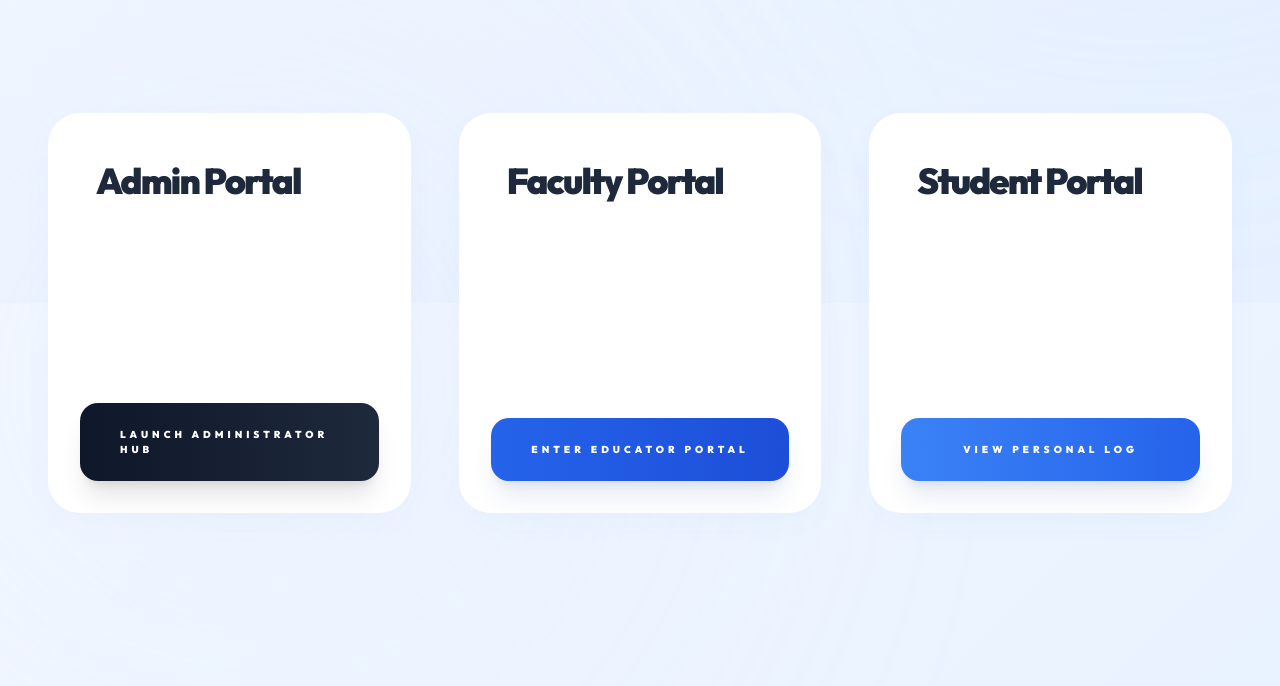
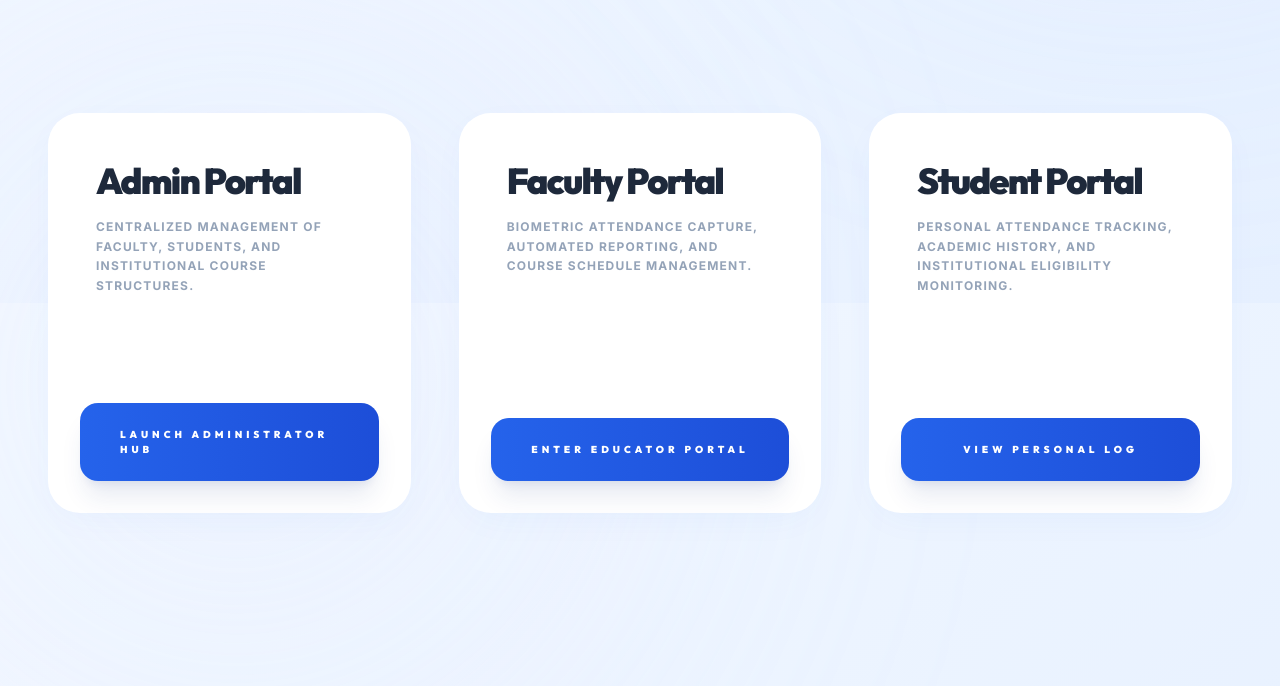
Before and after one commit to RajKumar8814/NIT_KKR_ATTENDANCE_SYSTEM, a Flask app: page / in a window 1280 px wide. Shown: the part 497-1183 px from the top of the page. Run offline with Flask 3, Linux system fonts and the light colour scheme; some libraries are stand-ins or nearby versions.

Commit message:
feat: design refinements and portal synchronization across Admin, Faculty, and Student hubs

```diff
--- a/templates/admin/classes.html
+++ b/templates/admin/classes.html
@@ -24,7 +24,7 @@
 
             <div class="p-10 border-b border-blue-50 bg-blue-50/20">
                 <h3 class="text-3xl font-black text-slate-900 mb-2">{{ cls.name }}</h3>
-                <code class="text-[10px] font-black text-blue-600 bg-blue-50 px-3 py-1.5 rounded-lg border border-blue-100 uppercase tracking-widest">ID: {{ cls._id|string }}</code>
+                <code class="hidden text-[10px] font-black text-blue-600 bg-blue-50 px-3 py-1.5 rounded-lg border border-blue-100 uppercase tracking-widest">ID: {{ cls._id|string }}</code>
             </div>
 
             <div class="p-10 flex-grow">
--- a/templates/home.html
+++ b/templates/home.html
@@ -9,19 +9,21 @@
     <!-- Clean Entrance Portals -->
     <div class="grid grid-cols-1 md:grid-cols-3 gap-12 max-w-7xl mx-auto px-6">
         <!-- Admin Access -->
-        <a href="{{ url_for('auth.login', role='admin') }}" class="premium-card flex flex-col justify-between overflow-hidden group border-none hover:border-blue-500/50 transition-all h-[400px]">
+        <a href="{{ url_for('auth.login', role='admin') }}" class="premium-card flex flex-col justify-between overflow-hidden group border-none hover:border-blue-500/50 transition-all h-[400px] bg-white">
             <div class="p-12">
-                <h2 class="text-4xl font-black text-slate-800 tracking-tighter group-hover:text-blue-600 transition-colors">Admin Portal</h2>
+                <h2 class="text-4xl font-black text-slate-800 tracking-tighter group-hover:text-blue-600 transition-colors mb-4">Admin Portal</h2>
+                <p class="text-xs font-bold text-slate-400 uppercase tracking-widest leading-relaxed">Centralized management of faculty, students, and institutional course structures.</p>
             </div>
             <div class="p-8">
-                <div class="btn-premium w-full py-6 uppercase tracking-[0.4em] font-black text-[10px] bg-gradient-to-r from-slate-900 to-slate-800 shadow-xl">Launch Administrator Hub</div>
+                <div class="btn-premium w-full py-6 uppercase tracking-[0.4em] font-black text-[10px] bg-gradient-to-r from-blue-600 to-blue-700 shadow-xl shadow-blue-900/10">Launch Administrator Hub</div>
             </div>
         </a>
 
         <!-- Teacher Access -->
-        <a href="{{ url_for('auth.login', role='teacher') }}" class="premium-card flex flex-col justify-between overflow-hidden group border-none hover:border-blue-500/50 transition-all h-[400px]">
+        <a href="{{ url_for('auth.login', role='teacher') }}" class="premium-card flex flex-col justify-between overflow-hidden group border-none hover:border-blue-500/50 transition-all h-[400px] bg-white">
             <div class="p-12">
-                <h2 class="text-4xl font-black text-slate-800 tracking-tighter group-hover:text-blue-600 transition-colors">Faculty Portal</h2>
+                <h2 class="text-4xl font-black text-slate-800 tracking-tighter group-hover:text-blue-600 transition-colors mb-4">Faculty Portal</h2>
+                <p class="text-xs font-bold text-slate-400 uppercase tracking-widest leading-relaxed">Biometric attendance capture, automated reporting, and course schedule management.</p>
             </div>
             <div class="p-8">
                 <div class="btn-premium w-full py-6 uppercase tracking-[0.4em] font-black text-[10px] bg-gradient-to-r from-blue-600 to-blue-700 shadow-xl shadow-blue-900/10">Enter Educator Portal</div>
@@ -29,12 +31,13 @@
         </a>
 
         <!-- Student Access -->
-        <a href="{{ url_for('auth.login', role='student') }}" class="premium-card flex flex-col justify-between overflow-hidden group border-none hover:border-blue-500/50 transition-all h-[400px]">
+        <a href="{{ url_for('auth.login', role='student') }}" class="premium-card flex flex-col justify-between overflow-hidden group border-none hover:border-blue-500/50 transition-all h-[400px] bg-white">
             <div class="p-12">
-                <h2 class="text-4xl font-black text-slate-800 tracking-tighter group-hover:text-blue-600 transition-colors">Student Portal</h2>
+                <h2 class="text-4xl font-black text-slate-800 tracking-tighter group-hover:text-blue-600 transition-colors mb-4">Student Portal</h2>
+                <p class="text-xs font-bold text-slate-400 uppercase tracking-widest leading-relaxed">Personal attendance tracking, academic history, and institutional eligibility monitoring.</p>
             </div>
             <div class="p-8">
-                <div class="btn-premium w-full py-6 uppercase tracking-[0.4em] font-black text-[10px] bg-gradient-to-r from-blue-500 to-blue-600 shadow-xl shadow-blue-900/10">View Personal Log</div>
+                <div class="btn-premium w-full py-6 uppercase tracking-[0.4em] font-black text-[10px] bg-gradient-to-r from-blue-600 to-blue-700 shadow-xl shadow-blue-900/10">View Personal Log</div>
             </div>
         </a>
     </div>
--- a/templates/student/dashboard.html
+++ b/templates/student/dashboard.html
@@ -14,9 +14,6 @@
                     <span class="text-2xl font-black text-blue-600">%</span>
                 </div>
             </div>
-            <a href="{{ url_for('student.history') }}" class="h-20 w-20 bg-blue-50 rounded-3xl flex items-center justify-center hover:bg-blue-600 hover:text-white transition-all transform hover:-rotate-12 group shadow-sm">
-                <svg class="h-10 w-10 text-blue-600 group-hover:text-white" fill="none" stroke="currentColor" viewBox="0 0 24 24"><path stroke-linecap="round" stroke-linejoin="round" stroke-width="2" d="M12 8v4l3 3m6-3a9 9 0 11-18 0 9 9 0 0118 0z"/></svg>
-            </a>
         </div>
     </div>
 
--- a/templates/teacher/dashboard.html
+++ b/templates/teacher/dashboard.html
@@ -7,7 +7,7 @@
             <p class="text-blue-600 font-extrabold uppercase tracking-widest text-[10px]">Professor <span class="text-blue-800 font-black">{{ teacher.name }}</span> | Portal Access</p>
         </div>
         <div class="flex gap-4">
-            <a href="{{ url_for('teacher.reports') }}" class="btn-premium bg-white border border-blue-100 text-blue-600 hover:bg-blue-50 px-8 h-14 flex items-center justify-center uppercase tracking-widest text-[10px]">Attendance History</a>
+            <a href="{{ url_for('teacher.reports') }}" class="btn-premium px-8 h-14 flex items-center justify-center uppercase tracking-widest text-[10px] bg-blue-600">Attendance History</a>
             <a href="{{ url_for('teacher.setup_attendance') }}" class="btn-premium px-8 h-14 flex items-center justify-center uppercase tracking-widest text-[10px] bg-blue-600">Mark Attendance</a>
         </div>
     </div>
@@ -31,9 +31,6 @@
                         <p class="text-[10px] font-black text-blue-400 uppercase tracking-widest mb-1">Total Classes</p>
                         <p class="text-4xl font-black text-slate-900">{{ sub.total_lectures }}<span class="text-xs text-blue-600/30 ml-1">/ 34</span></p>
                     </div>
-                    <a href="{{ url_for('teacher.setup_attendance') }}" class="h-14 w-14 bg-blue-50 rounded-2xl flex items-center justify-center text-blue-600 hover:bg-blue-600 hover:text-white transition-all transform hover:rotate-12 shadow-sm">
-                        <svg class="h-6 w-6" fill="none" stroke="currentColor" viewBox="0 0 24 24"><path stroke-linecap="round" stroke-linejoin="round" stroke-width="2" d="M12 4v16m8-8H4"/></svg>
-                    </a>
                 </div>
             </div>
             {% endfor %}
```
